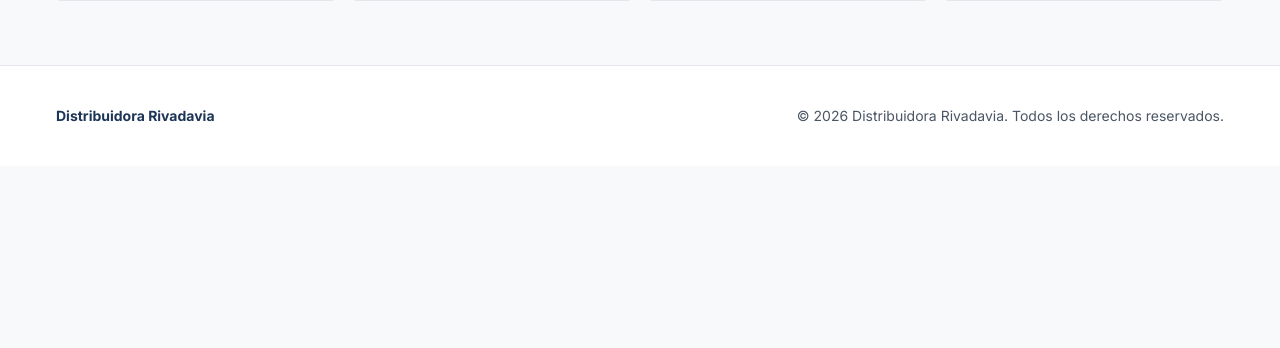
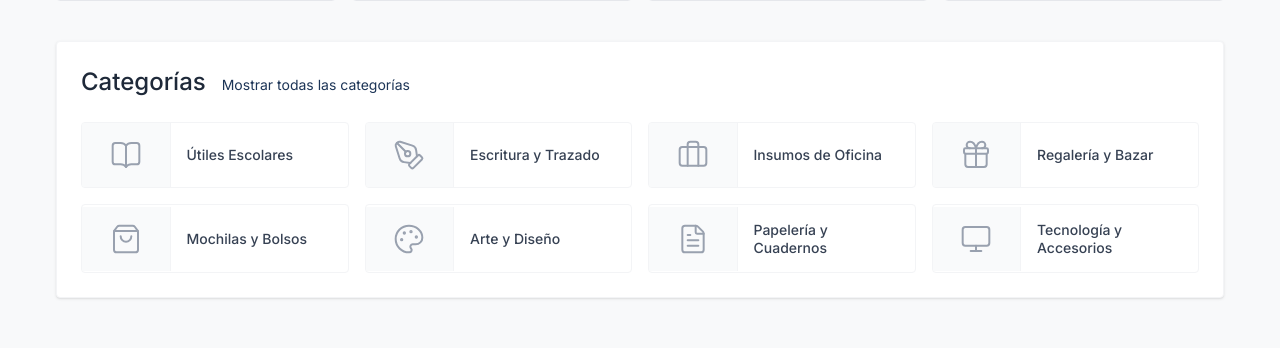
Before and after one commit to lgonzalezrojas52-bit/ecommerce-rivadavia, a Next.js app: page / in a window 1280 px wide. Shown: the part 1562-1910 px from the top of the page. Before the commit the page ends 1728 px from the top, so only its background shows below. Built offline with nearby package versions, Linux system fonts and the light colour scheme.

Commit message:
UI: Agregar grid de categorías estilo Mercado Libre al final del catálogo

```diff
--- a/src/app/page.tsx
+++ b/src/app/page.tsx
@@ -2,9 +2,20 @@ import { mockProducts } from "@/data/mockProducts";
 import { ProductCard } from "@/components/ProductCard";
 import { AuthToggle } from "@/components/AuthToggle";
 import { BannerSlider } from "@/components/BannerSlider";
-import { ChevronRight } from "lucide-react";
+import { ChevronRight, BookOpen, PenTool, Briefcase, Gift, ShoppingBag, Palette, FileText, Monitor } from "lucide-react";
 import Link from "next/link";
 import Image from "next/image";
+
+const categorias = [
+  { id: 1, name: "Útiles Escolares", icon: BookOpen },
+  { id: 2, name: "Escritura y Trazado", icon: PenTool },
+  { id: 3, name: "Insumos de Oficina", icon: Briefcase },
+  { id: 4, name: "Regalería y Bazar", icon: Gift },
+  { id: 5, name: "Mochilas y Bolsos", icon: ShoppingBag },
+  { id: 6, name: "Arte y Diseño", icon: Palette },
+  { id: 7, name: "Papelería y Cuadernos", icon: FileText },
+  { id: 8, name: "Tecnología y Accesorios", icon: Monitor },
+];
 
 export default function Home() {
   // Dividimos los productos en dos filas para poner los banners en el medio (Estilo ML)
@@ -83,10 +94,33 @@ export default function Home() {
         <div className="flex items-center justify-between mb-4 mt-8">
           <h2 className="text-xl font-medium text-gray-600">Recomendaciones para tu comercio</h2>
         </div>
-        <div className="grid grid-cols-2 md:grid-cols-4 gap-4">
+        <div className="grid grid-cols-2 md:grid-cols-4 gap-4 mb-10">
           {productsRow2.map((product) => (
             <ProductCard key={product.id} product={product} />
           ))}
+        </div>
+
+        {/* Sección de Categorías (Estilo ML) */}
+        <div className="bg-white rounded shadow-sm p-6 mb-8 border border-gray-100">
+          <div className="flex items-baseline gap-4 mb-6">
+            <h2 className="text-2xl font-medium text-gray-800">Categorías</h2>
+            <Link href="/" className="text-sm text-brand-blue hover:text-blue-700">Mostrar todas las categorías</Link>
+          </div>
+
+          <div className="grid grid-cols-1 sm:grid-cols-2 lg:grid-cols-4 gap-4">
+            {categorias.map((cat) => (
+              <Link key={cat.id} href="/" className="flex items-center bg-white border border-gray-100 rounded hover:shadow-md transition-shadow group overflow-hidden">
+                <div className="w-1/3 bg-gray-50 flex items-center justify-center p-4 border-r border-gray-100">
+                  <cat.icon className="w-8 h-8 text-gray-400 group-hover:text-brand-blue transition-colors" strokeWidth={1.5} />
+                </div>
+                <div className="w-2/3 p-4">
+                  <span className="text-sm font-medium text-gray-700 group-hover:text-brand-blue transition-colors leading-tight block">
+                    {cat.name}
+                  </span>
+                </div>
+              </Link>
+            ))}
+          </div>
         </div>
 
       </div>
```
